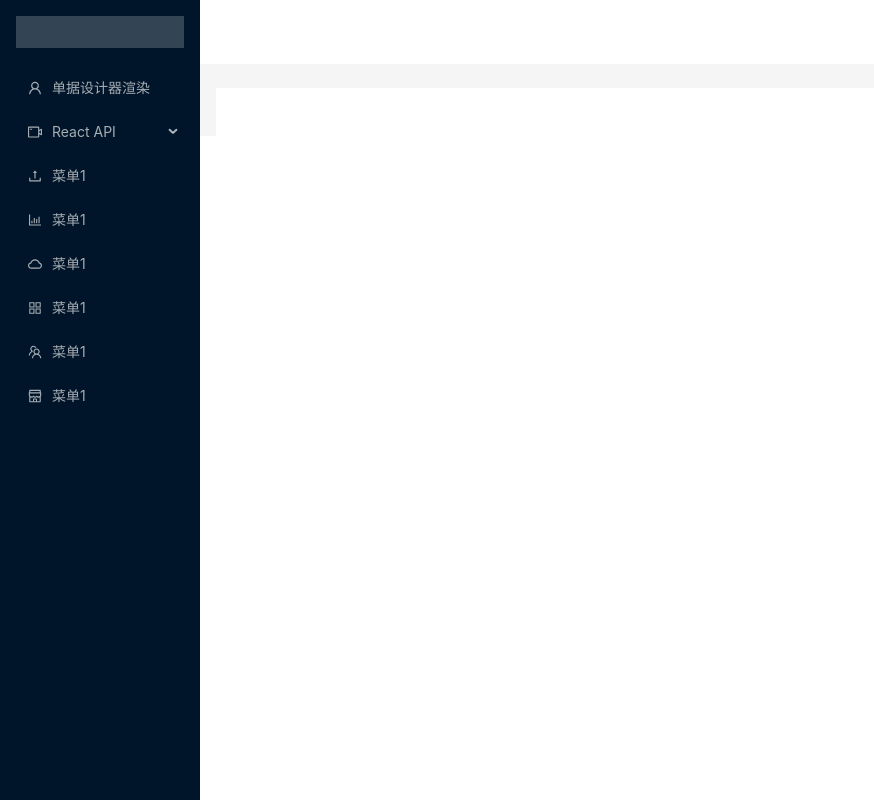
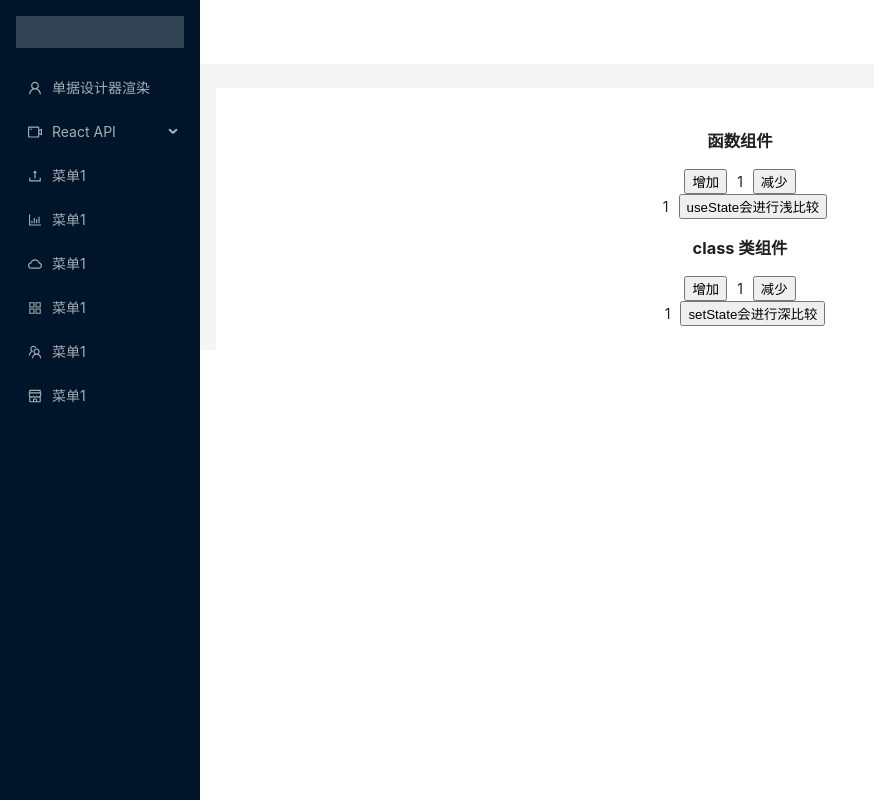
Before and after one commit to luguofei123/study-react, a React (Create React App) app: page /useState in a window 1280 px wide. Shown: the whole page, without its empty margins (0-874 px from the left). Built offline with nearby package versions, Linux system fonts and the light colour scheme.

Commit message:
react钩子函数

```diff
--- a/src/views/Layout.js
+++ b/src/views/Layout.js
@@ -18,6 +18,9 @@ import CreateRef from './RactApi/react-tool/CreateRef'
 import IsValidElement from './RactApi/react-tool/IsValidElement'
 // 生命周期
 import LifeCycle from './RactApi/lifeCycle/LifeCycle'
+// react-hook
+import UseState from './RactApi/react-hook/UseState'
+import UseEffect from './RactApi/react-hook/UseEffect'
 
 
 import {
@@ -64,8 +67,8 @@ const items = [
             },
             {
                 key: 'react-hook', label: 'react-hook', icon: '', children: [
-                    { key: 'CreatElement1', label: 'CreatElement', icon: '' },
-                    { key: 'CloneElement1', label: 'CloneElement', icon: '' },
+                    { key: 'useState', label: 'useState', icon: '' },
+                    { key: 'useEffect', label: 'useEffect', icon: '' },
                     { key: 'CreatContent1', label: 'CreatContent', icon: '' },
                     { key: 'Children1', label: 'Children', icon: '' },
                     { key: 'createRef1', label: 'createRef', icon: '' },
@@ -195,6 +198,10 @@ const App = () => {
                             <Route exact path='/isValidElement' element={<IsValidElement />}></Route>
                             {/* 生命周期 */}
                             <Route exact path='/lifeCycle1' element={<LifeCycle />}></Route>
+                            {/* react-hook */}
+                            <Route exact path='/useState' element={<UseState />}></Route>
+                            <Route exact path='/useEffect' element={<UseEffect />}></Route>
+
 
 
                         </Routes>
--- /dev/null
+++ b/src/views/RactApi/react-hook/UseEffect.js
@@ -0,0 +1,85 @@
+import React, { useState, useEffect } from "react";
+// `useEffect`：副作用，你可以理解为是类组件的生命周期，也是我们最常用的钩子
+// 那么什么是副作用呢？
+// **副作用（Side Effect**：是指 function 做了和本身运算返回值无关的事，
+// 如请求数据、修改全局变量，打印、数据获取、设置订阅以及手动更改 `React` 组件中的 `DOM` 都属于副作用操作都算是副作用
+
+// 函数组件一般写法
+function Child (pros) {
+    let [number, setNumber] = useState(1)
+    const addNumber = () => {
+        setNumber(num => {
+            debugger
+            return num + 1
+        })
+    }
+    const subNumber = () => {
+        setNumber(num => num + 1)
+    }
+    // 模拟 class 组件的 componentDidMount
+    // 第二个参数是 [] （不依赖于任何 state）
+    useEffect(() => {
+        console.log('加载完了')
+    }, [])
+    // 模拟 class 组件的 componentDidMount 和 componentDidUpdate
+    useEffect(() => {
+        console.log('在此发送一个 ajax 请求')
+    })
+    // 模拟 class 组件的 componentDidUpdate
+    // 第二个参数就是依赖的 state
+    useEffect(() => {
+        console.log('number更新了')
+    }, [number])
+    // 模拟 class 组件的 componentDidMount
+    useEffect(() => {
+        let timerId = window.setInterval(() => {
+            //console.log(Date.now())
+        }, 1000)
+        // 返回一个函数
+        // 模拟 WillUnMount 组件销毁的时候 停止计时器
+        return () => {
+            console.log('卸载了')
+            window.clearInterval(timerId)
+        }
+    }, [])
+    return (<div>
+        <h3>函数组件</h3>
+        <button onClick={addNumber} >增加</button>
+        <span style={{ margin: '10px' }}>{number}</span>
+        <button onClick={subNumber} >减少</button>
+    </div>)
+}
+// 类组件一般写法
+class UseEffect extends React.Component {
+    constructor(pros) {
+        // 调用父组件的构造器函数，必须是当前构造器第一行代码
+        super(pros)
+        this.state = {
+            number: 1,
+            content: '测试',
+        }
+    }
+    addNumber () {
+        this.setState((state, props) => {
+            return { number: state.number + 1 }
+        })
+    }
+    subNumber () {
+        this.setState((state, props) => ({ number: state.number - 1 }))
+    }
+    render () {
+        let { number } = this.state
+        return (<div>
+            <Child />
+            <div>
+                <h3>class 类组件</h3>
+                <button onClick={this.addNumber.bind(this)} >增加</button>
+                <span style={{ margin: '10px' }}>{number}</span>
+                <button onClick={this.subNumber.bind(this)} >减少</button>
+            </div>
+        </div>)
+    }
+
+}
+
+export default UseEffect
--- /dev/null
+++ b/src/views/RactApi/react-hook/UseState.js
@@ -0,0 +1,84 @@
+import React, { useState } from "react";
+
+
+// 函数组件一般写法
+function Child (pros) {
+    // useState：定义变量，可以理解为他是类组件中的this.state
+    // const [state, setState] = useState(initialState);
+    // state：目的是提供给 UI，作为渲染视图的数据源
+    // setState：改变 state 的函数，可以理解为this.setState
+    // initialState：初始默认值
+    // useState有点类似于PureComponent,会进行一个比较浅的比较，如果是对象的时候直接传入并不会更新，这点一定要切记
+    let [number, setNumber] = useState(1)
+    let [countData, setcountData] = useState({ count: 1 })
+    const addNumber = () => {
+        setNumber(number + 1)
+    }
+    const subNumber = () => {
+        setNumber(num => num + 1)
+    }
+    const changeObj = () => {
+        // 这样不会发生变化，因为他们是用的一个引用，浅比较的时候认为是一样的
+        // countData.count++
+        // setcountData(countData)
+        // 下面这样就会发生变化
+        let obj = { ...countData }
+        obj.count++
+        setcountData(obj)
+
+    }
+    return (<div>
+        <h3>函数组件</h3>
+        <button onClick={addNumber} >增加</button>
+        <span style={{ margin: '10px' }}>{number}</span>
+        <button onClick={subNumber} >减少</button>
+        <div></div>
+        <span style={{ margin: '10px' }}>{countData.count}</span>
+        <button onClick={changeObj}>useState会进行浅比较</button>
+    </div>)
+}
+// 类组件一般写法
+class UseState extends React.Component {
+    constructor(pros) {
+        // 调用父组件的构造器函数，必须是当前构造器第一行代码
+        super(pros)
+        this.state = {
+            number: 1,
+            content: '测试',
+            countData: {
+                count: 1
+            }
+        }
+    }
+    addNumber () {
+        this.setState((state, props) => {
+            return { number: state.number + 1 }
+        })
+    }
+    subNumber () {
+        this.setState((state, props) => ({ number: state.number - 1 }))
+    }
+    changeObj () {
+        const { countData } = this.state
+        countData.count--
+        this.setState({ countData })
+    }
+    render () {
+        let { number, countData } = this.state
+        return (<div>
+            <Child />
+            <div>
+                <h3>class 类组件</h3>
+                <button onClick={this.addNumber.bind(this)} >增加</button>
+                <span style={{ margin: '10px' }}>{number}</span>
+                <button onClick={this.subNumber.bind(this)} >减少</button>
+                <div></div>
+                <span style={{ margin: '10px' }}>{countData.count}</span>
+                <button onClick={this.changeObj.bind(this)}>setState会进行深比较</button>
+            </div>
+        </div>)
+    }
+
+}
+
+export default UseState
```
